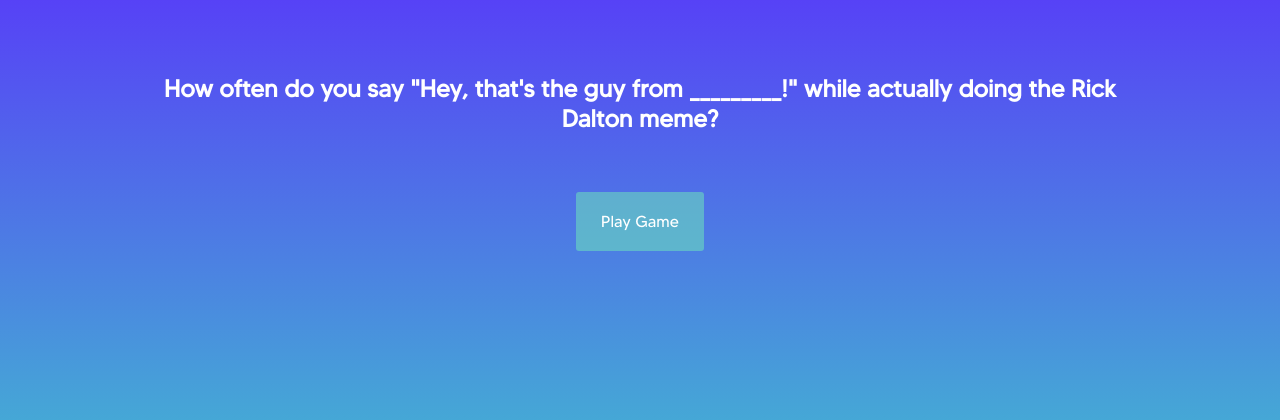
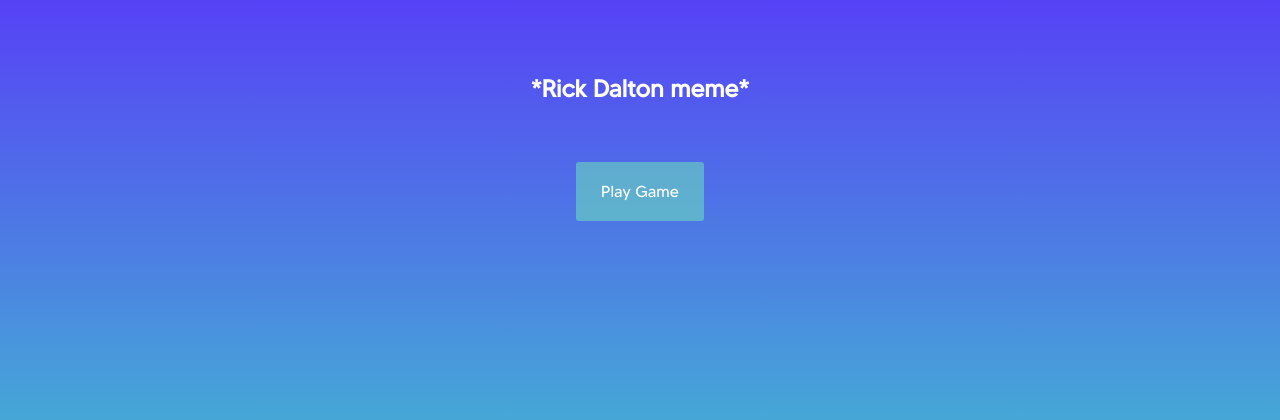
Before and after one commit to logroa/unchained-movie-game, a Django app: page / in a window 1280 px wide. Shown: the part 103-523 px from the top of the page. Run offline with Django 3.2, Linux system fonts and the light colour scheme; the visitor is signed in with stand-in values (Sample User, id 1).

Commit message:
title page

```diff
--- a/movieweb/templates/home.html
+++ b/movieweb/templates/home.html
@@ -5,8 +5,7 @@
 {% block content %}
 {% if user.is_authenticated %}
     <div class="mainmenubox">
-        <h2>How often do you say "Hey, that's the guy from _________!" while
-            actually doing the Rick Dalton meme?
+        <h2>*Rick Dalton meme*
         </h2>
         <br/><br/>
         <a href="/movieweb/" id="pglink">
```
